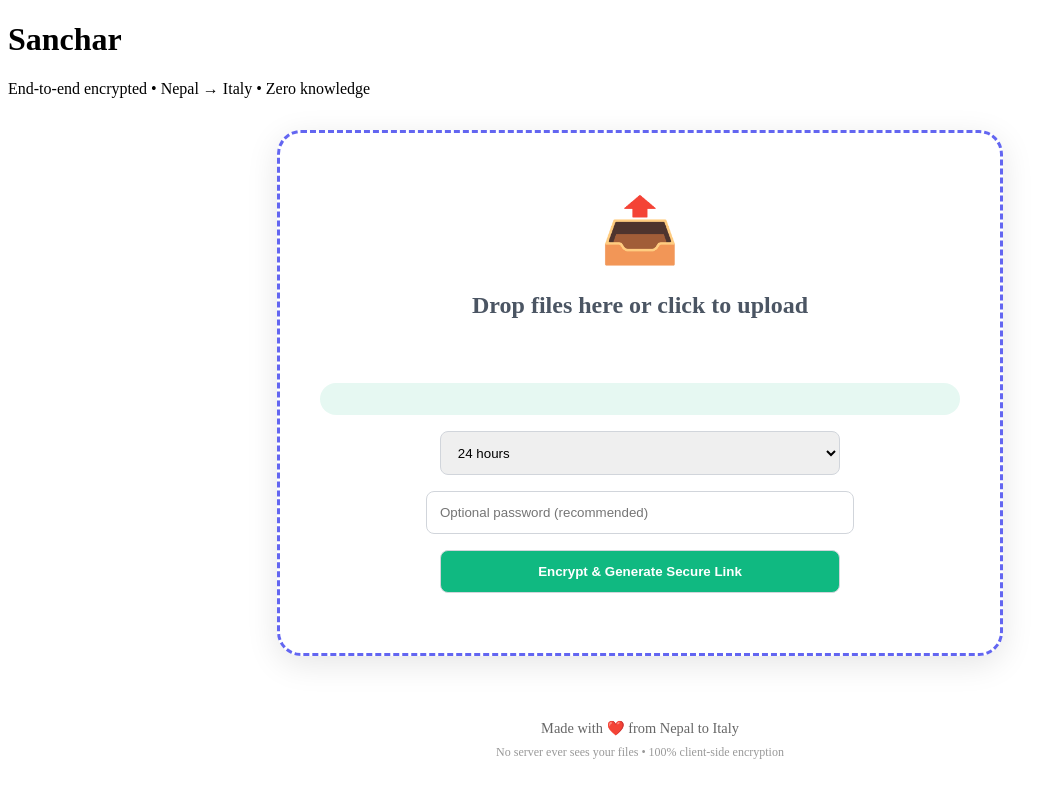
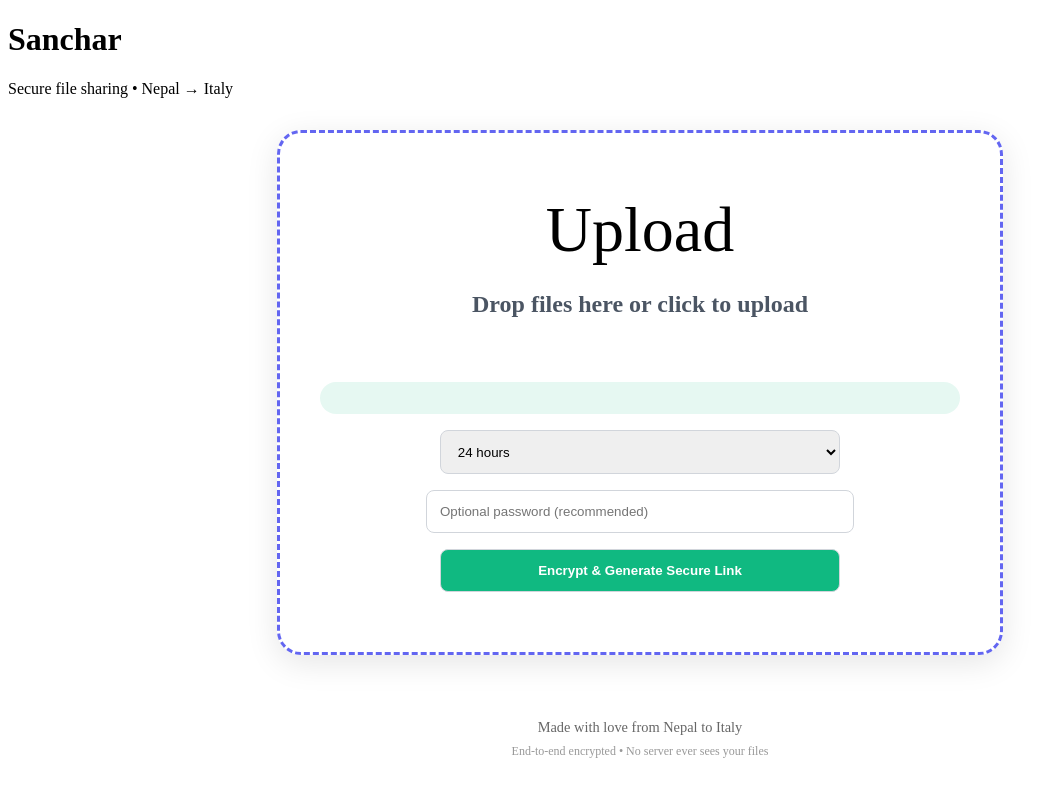
Before and after one commit to deepserish-bk/Sanchar-, a FastAPI app: page / in a window 1280 px wide. Shown: the whole page, without its empty margins (0-1058 px from the left). Run offline with FastAPI, Linux system fonts and the light colour scheme.

Commit message:
improved UI

```diff
--- a/static/js/upload.js
+++ b/static/js/upload.js
@@ -15,12 +15,12 @@ const sendBtn = document.getElementById('send-btn');
 const expirySelect = document.getElementById('expiry-select');
 const passwordInput = document.getElementById('password-input');
 
-// === PREVENT ACCIDENTAL UPLOAD WHEN CLICKING PASSWORD FIELD ===
+// PREVENT CLICKING PASSWORD OR EXPIRY FROM TRIGGERING FILE INPUT
 passwordInput.addEventListener('click', e => e.stopPropagation());
 passwordInput.addEventListener('focus', e => e.stopPropagation());
 expirySelect.addEventListener('click', e => e.stopPropagation());
 
-// === DRAG & DROP + FILE LIST (unchanged) ===
+// Your original drag & drop + file list (unchanged)
 function formatBytes(bytes) {
   if (bytes === 0) return '0 Bytes';
   const k = 1024;
@@ -47,7 +47,8 @@ function updateSummary() {
 function addFileToList(file) {
   const div = document.createElement('div');
   div.className = 'file-item';
-  div.innerHTML = `<span class="file-icon">Check</span>
+  div.innerHTML = `
+    <span class="file-icon">Check</span>
     <div class="file-info">
       <div class="file-name">${file.name}</div>
       <div class="file-size">${formatBytes(file.size)}</div>
@@ -55,7 +56,7 @@ function addFileToList(file) {
   fileList.appendChild(div);
 }
 
-// Drag & drop
+// Drag & drop (your original behavior)
 ['dragenter', 'dragover'].forEach(e => dropZone.addEventListener(e, ev => {
   ev.preventDefault();
   dropZone.classList.add('drag-over');
@@ -80,43 +81,41 @@ fileInput.addEventListener('change', () => {
   fileInput.value = '';
 });
 
-// === BEAUTIFUL SUCCESS MODAL ===
-function showSuccessModal(link, keyB64, saltB64 = null, hasPassword = false) {
+// SUCCESS MODAL — YOUR ORIGINAL COLORS & STYLE
+function showSuccess(link, keyB64, hasPassword = false) {
   const modal = document.createElement('div');
   modal.style.cssText = `
-    position: fixed; top: 0; left: 0; width: 100%; height: 100%; background: rgba(0,0,0,0.85);
+    position: fixed; top: 0; left: 0; width: 100%; height: 100%; background: rgba(0,0,0,0.8);
     display: flex; align-items: center; justify-content: center; z-index: 9999; padding: 1rem;
-    animation: fadeIn 0.4s ease;
   `;
   modal.innerHTML = `
-    <div style="background: white; border-radius: 24px; padding: 2rem; max-width: 560px; width: 100%; text-align: center; box-shadow: 0 20px 50px rgba(0,0,0,0.3);">
-      <h2 style="margin: 0 0 1rem; color: #10b981;">Success! Files Encrypted</h2>
-      <p style="color: #666; margin-bottom: 1.5rem;">Share the link with anyone.<br>Send the key <strong>separately</strong> (e.g. Signal, SMS, Threema).</p>
+    <div style="background: white; border-radius: 24px; padding: 2rem; max-width: 600px; width: 100%; text-align: center; box-shadow: 0 20px 50px rgba(0,0,0,0.3);">
+      <h2 style="color: #10b981; margin: 0 0 1rem;">Files Encrypted Successfully!</h2>
+      <p style="color: #666; margin-bottom: 1.5rem;">
+        Share the link with anyone.<br>
+        Send the <strong>decryption key separately</strong> (SMS, Signal, etc.)
+      </p>
 
-      <div style="background: #f3f4f6; padding: 1rem; border-radius: 12px; margin: 1rem 0; text-align: left; font-family: monospace; word-break: break-all;">
+      <div style="background: #f8fafc; padding: 1rem; border-radius: 16px; margin: 1rem 0; font-family: monospace; word-break: break-all; border: 2px dashed #6366f1;">
         <strong>Link:</strong><br>${link}
       </div>
-      <button onclick="navigator.clipboard.writeText('${link}'); this.textContent='Copied!'" style="margin: 0.5rem; padding: 0.6rem 1.2rem; background: #10b981; color: white; border: none; border-radius: 8px; cursor: pointer;">Copy Link</button>
+      <button onclick="navigator.clipboard.writeText('${link}'); this.innerHTML='Copied Link!'"
+              style="margin: 0.5rem; padding: 0.8rem 1.5rem; background: #6366f1; color: white; border: none; border-radius: 12px; cursor: pointer; font-weight: bold;">
+        Copy Link
+      </button>
 
-      <div style="background: #f3f4f6; padding: 1rem; border-radius: 12px; margin: 1rem 0; text-align: left; font-family: monospace; word-break: break-all;">
+      <div style="background: #f8fafc; padding: 1rem; border-radius: 16px; margin: 1rem 0; font-family: monospace; word-break: break-all; border: 2px dashed #ec4899;">
         <strong>Decryption Key:</strong><br>${keyB64}
       </div>
-      <button onclick="navigator.clipboard.writeText('${keyB64}'); this.textContent='Copied!'" style="margin: 0.5rem; padding: 0.6rem 1.2rem; background: #6366f1; color: white; border: none; border-radius: 8px; cursor: pointer;">Copy Key</button>
+      <button onclick="navigator.clipboard.writeText('${keyB64}'); this.innerHTML='Copied Key!'"
+              style="margin: 0.5rem; padding: 0.8rem 1.5rem; background: #ec4899; color: white; border: none; border-radius: 12px; cursor: pointer; font-weight: bold;">
+        Copy Key
+      </button>
 
-      ${hasPassword ? `
-        <div style="background: #fef3c7; padding: 1rem; border-radius: 12px; margin: 1rem 0; text-align: left; font-family: monospace; word-break: break-all; border: 1px solid #f59e0b;">
-          <strong>Password set</strong> — you already know it
-        </div>
-      ` : ''}
+      ${hasPassword ? `<p style="margin-top: 1rem; color: #dc2626; font-weight: bold;">Password was set — you already know it</p>` : ''}
 
-      ${saltB64 ? `
-        <div style="background: #fee2e2; padding: 1rem; border-radius: 12px; margin: 1rem 0; text-align: left; font-family: monospace; word-break: break-all;">
-          <strong>Salt (for password derivation):</strong><br>${saltB64}
-        </div>
-        <button onclick="navigator.clipboard.writeText('${saltB64}'); this.textContent='Copied!'" style="margin: 0.5rem; padding: 0.6rem 1.2rem; background: #ef4444; color: white; border: none; border-radius: 8px; cursor: pointer;">Copy Salt</button>
-      ` : ''}
-
-      <button onclick="this.closest('div').parentNode.remove()" style="margin-top: 1.5rem; padding: 0.8rem 2rem; background: #1f2937; color: white; border: none; border-radius: 12px; cursor: pointer; font-weight: bold;">
+      <button onclick="this.closest('div').parentNode.remove()"
+              style="margin-top: 2rem; padding: 1rem 2rem; background: #1f2937; color: white; border: none; border-radius: 16px; cursor: pointer; font-size: 1.1rem;">
         Close
       </button>
     </div>
@@ -124,7 +123,7 @@ function showSuccessModal(link, keyB64, saltB64 = null, hasPassword = false) {
   document.body.appendChild(modal);
 }
 
-// === ENCRYPTION & UPLOAD (with modal) ===
+// ENCRYPTION (same secure logic, just cleaner)
 async function deriveKey(password, salt) {
   const enc = new TextEncoder();
   const keyMaterial = await crypto.subtle.importKey('raw', enc.encode(password), 'PBKDF2', false, ['deriveKey']);
@@ -138,18 +137,17 @@ async function deriveKey(password, salt) {
 }
 
 sendBtn.addEventListener('click', async () => {
-  if (files.length === 0) return alert('Add files first!');
+  if (files.length === 0) return alert('Please add files first!');
 
   sendBtn.disabled = true;
-  sendBtn.innerHTML = 'Encrypting...';
+  sendBtn.textContent = 'Encrypting...';
 
   const password = passwordInput.value.trim();
-  let key, keyB64, saltB64 = null;
+  let key, keyB64;
 
   if (password) {
     const salt = crypto.getRandomValues(new Uint8Array(16));
     key = await deriveKey(password, salt);
-    saltB64 = btoa(String.fromCharCode(...salt));
   } else {
     key = await crypto.subtle.generateKey({name: 'AES-GCM', length: 256}, true, ['encrypt', 'decrypt']);
   }
@@ -163,8 +161,7 @@ sendBtn.addEventListener('click', async () => {
   for (const file of files) {
     const iv = crypto.getRandomValues(new Uint8Array(12));
     const encrypted = await crypto.subtle.encrypt({name: 'AES-GCM', iv}, key, await file.arrayBuffer());
-    let payload = btoa(String.fromCharCode(...new Uint8Array(encrypted))) + ':' + btoa(String.fromCharCode(...iv));
-    if (saltB64) payload += ':' + saltB64;
+    const payload = btoa(String.fromCharCode(...new Uint8Array(encrypted))) + ':' + btoa(String.fromCharCode(...iv));
     const blob = new Blob([payload]);
     formData.append('files', blob, file.name + '.enc');
   }
@@ -173,9 +170,8 @@ sendBtn.addEventListener('click', async () => {
   const {share_id} = await res.json();
   const link = location.origin + '/download/' + share_id;
 
-  showSuccessModal(link, keyB64, saltB64, !!password);
+  showSuccess(link, keyB64, !!password);
 
-  // Reset
   files = []; fileList.innerHTML = ''; updateSummary(); passwordInput.value = '';
   sendBtn.disabled = false;
   sendBtn.textContent = 'Encrypt & Generate Secure Link';
--- a/templates/index.html
+++ b/templates/index.html
@@ -10,10 +10,10 @@
 <body>
   <div class="container">
     <h1>Sanchar</h1>
-    <p class="subtitle">End-to-end encrypted • Nepal → Italy • Zero knowledge</p>
+    <p class="subtitle">Secure file sharing • Nepal → Italy</p>
 
     <div id="drop-zone" class="drop-zone">
-      <div class="upload-icon">📤</div>
+      <div class="upload-icon">Upload</div>
       <p class="drop-text" data-key="drop_here">Drop files here or click to upload</p>
       <input type="file" id="file-input" multiple style="display: none;"/>
 
@@ -34,8 +34,8 @@
     </div>
 
     <footer>
-      Made with ❤️ from Nepal to Italy<br>
-      <small>No server ever sees your files • 100% client-side encryption</small>
+      Made with love from Nepal to Italy<br>
+      <small>End-to-end encrypted • No server ever sees your files</small>
     </footer>
   </div>
 
```
Also changed, not shown: templates/download.html (+6 -7 lines).
